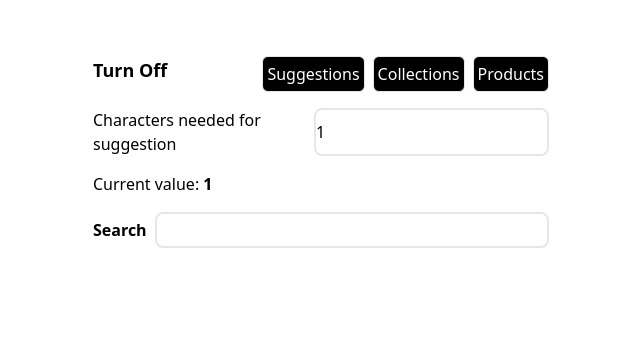
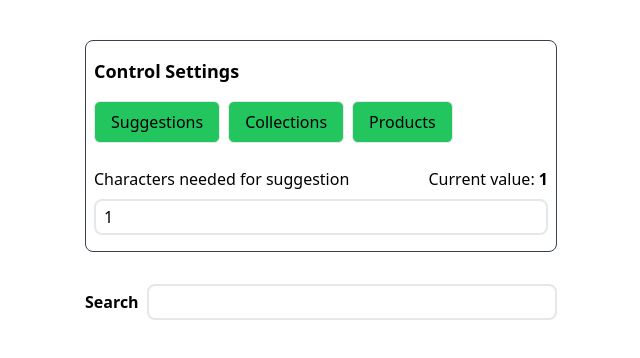
Before and after one commit to MabroorA/search-auto-suggestion, a React (Create React App) app: page / in a window 1280 px wide. Shown: the top 358 px of the page, without its empty margins (319-959 px from the left). Built offline with nearby package versions, Linux system fonts and the light colour scheme.

Commit message:
UseEffect added for refetching data,Slice removed for filtering data and User interface improved for controls

```diff
--- a/src/App.tsx
+++ b/src/App.tsx
@@ -1,10 +1,14 @@
 // import './App.css';
 
-import { ChangeEvent, useState } from "react";
-import useSectionToggles, { } from "./use-section-toggles";
-import { Collection, Data, Product, SuggestionTerm, TOGGLE_SECTIONS } from "./types";
-
-
+import { ChangeEvent, useEffect, useState } from "react";
+import useSectionToggles from "./use-section-toggles";
+import {
+  Collection,
+  Data,
+  Product,
+  SuggestionTerm,
+  TOGGLE_SECTIONS,
+} from "./types";
 
 function App() {
   const [query, setQuery] = useState<string>("");
@@ -24,6 +28,7 @@ function App() {
     handleToggleSection,
   } = useSectionToggles();
 
+  useEffect(() => {
     const fetchSuggestionResults = async () => {
       try {
         const mockDataUrl = `/mockdata.json`;
@@ -36,31 +41,45 @@ function App() {
 
         setDataResult(data);
         console.log(data);
-      await handleDataresults(data);
+        handleDataresults();
       } catch (error) {
         console.error("Error Fetching Suggestion Results", error);
       }
     };
-  const handleDataresults = async (data: Data) => {
+    fetchSuggestionResults();
+
+  },[])
+
+  // if query ,dataresult or charecters before suggest are changed,rest of the suggestion data is reset.
+  useEffect(() => {
+    if (dataResult && query.length >= charectersBeforeSuggest) {
+      // if data result is avalible and query length meets the charectersBeforeSuggest or higher than data is fetched
+      handleDataresults();
+    } else {
+      setSuggestionResults([]);
+      setCollectionResults([]);
+      setProductResults([]);
+    }
+  }, [query, dataResult, charectersBeforeSuggest]);
+
+  const handleDataresults =  () => {
     try {
+      if (!dataResult) return;
       // filter suggestions with query only
-      const filteredSuggestions = data.suggestion_terms
+      const filteredSuggestions = dataResult.suggestion_terms
         .filter((suggestion) =>
           suggestion.term.toLowerCase().includes(query.toLowerCase())
         )
-        .slice(0, 5);
       // filter collection
-      const filteredCollections = data.collections
+      const filteredCollections = dataResult.collections
         .filter((collection) =>
           collection.title.toLowerCase().includes(query.toLowerCase())
         )
-        .slice(0, 2);
       // filter Products
-      const filteredProducts = data.products
+      const filteredProducts = dataResult.products
         .filter((product) =>
           product.title.toLowerCase().includes(query.toLowerCase())
         )
-        .slice(0, 5);
       setSuggestionResults(filteredSuggestions);
       setCollectionResults(filteredCollections);
       setProductResults(filteredProducts);
@@ -70,13 +89,8 @@ function App() {
     }
   };
   const handleInputChange = (e: ChangeEvent<HTMLInputElement>) => {
-    console.log(e.target.value);
     const query = e.target.value;
     setQuery(query);
-
-    if (query.length >= charectersBeforeSuggest) {
-      fetchSuggestionResults();
-    }
   };
 
   const boldQueryInTerm = (term: string, query: string) => {
@@ -100,37 +114,35 @@ function App() {
     setCharectersBeforeSuggest(Number(e.target.value));
   };
   return (
-    <div className="flex flex-col justify-center  mx-auto p-5 w-2/5  max-w-lg">
+    <div className="flex flex-col justify-center  mx-auto p-5  max-w-lg ">
       {/* Settings */}
-      <div className="flex flex-col justify-center py-4 space-y-4 ">
+      <div className="flex flex-col justify-center py-4 space-y-4 border border-gray-700 rounded-lg p-2">
         {/* turn of section */}
-        <div className="flex flex-row justify-between space-x-2 bg-white rounded-lg ">
-          <div className="text-black font-bold text-lg mb-2">Turn Off</div>
-          <div className="flex flex-row space-x-2">
+        <div className="flex flex-col  space-y-2 bg-white rounded-lg ">
+          <div className="text-black font-bold text-lg mb-2">
+            Control Settings
+          </div>
+          <div className="flex flex-col md:flex-row justify-start md:space-x-2 ">
             <button
               className={`border rounded-md ${
-                isSuggestionsOpen
-                  ? "bg-black text-white"
-                  : "bg-red-800 text-white"
-              } p-1`}
+                isSuggestionsOpen ? "bg-green-500 " : "bg-red-500  "
+              } py-2 px-4 `}
               onClick={() => handleToggleSection(TOGGLE_SECTIONS.SUGGESTIONS)}
             >
               Suggestions
             </button>
             <button
               className={`border rounded-md ${
-                isCollectionsOpen
-                  ? "bg-black text-white"
-                  : "bg-red-800 text-white"
-              } p-1`}
+                isCollectionsOpen ? "bg-green-500 " : "bg-red-500 "
+              } py-2 px-4`}
               onClick={() => handleToggleSection(TOGGLE_SECTIONS.COLLECTIONS)}
             >
               Collections
             </button>
             <button
               className={`border rounded-md ${
-                isProductsOpen ? "bg-black text-white" : "bg-red-800 text-white"
-              } p-1`}
+                isProductsOpen ? "bg-green-500 " : "bg-red-500 "
+              } py-2 px-4`}
               onClick={() => handleToggleSection(TOGGLE_SECTIONS.PRODUCTS)}
             >
               Products
@@ -138,22 +150,25 @@ function App() {
           </div>
         </div>
         {/* Letters before suggestion */}
-        <div className="flex flex-row justify-between ">
-          <div>Characters needed for suggestion</div>
+        <div className="flex flex-col ">
+          <div className="flex flex-row justify-between">
+            <div className="py-2">Characters needed for suggestion</div>
+            <div className="mt-2">
+              <span>Current value: </span>
+              <span className="font-bold">{charectersBeforeSuggest}</span>
+            </div>
+          </div>
+
           <input
-            className="rounded-lg border-2"
+            className="rounded-lg border-2 py-1 px-2 "
             type="number"
             value={charectersBeforeSuggest}
             onChange={handleCharecterChange}
           />
         </div>
-        <div className="mt-2">
-          <span>Current value: </span>
-          <span className="font-bold">{charectersBeforeSuggest}</span>
-        </div>
       </div>
       {/* Search Section */}
-      <div className="flex flex-row items-center justify-between  ">
+      <div className="flex flex-row items-center justify-between mt-8  ">
         <div className="text-black font-bold">Search</div>
         <div className="flex-grow ml-2">
           <input
```
Lines whose indentation alone changed are shown as unchanged.
